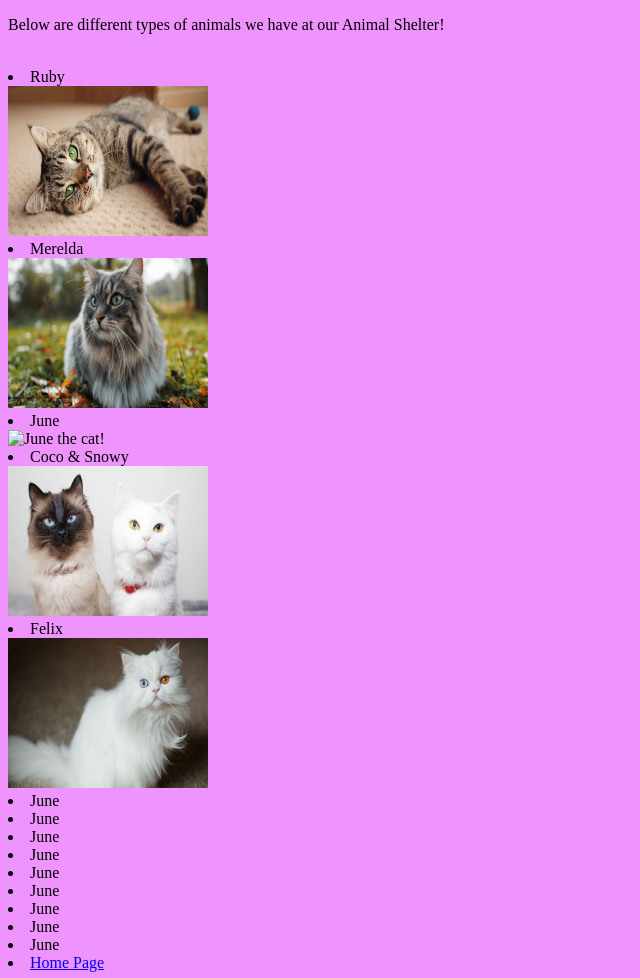
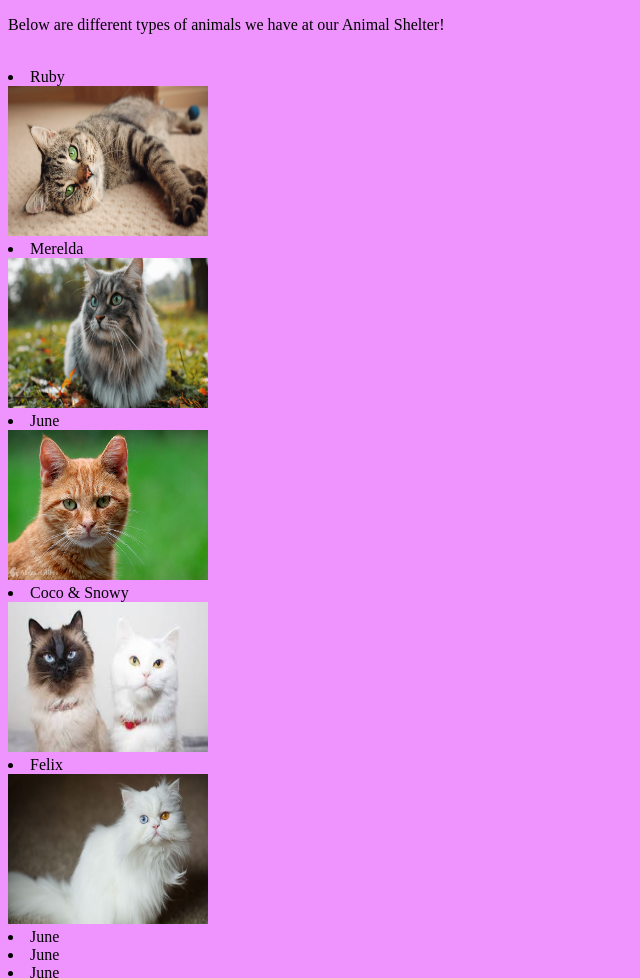
Before and after one commit to careshmar/pets_adoption_agency, a plain HTML site: page PetAdoption.html in a window 1280 px wide. Shown: the top 978 px of the page, without its empty margins (0-640 px from the left). Drawn offline with Linux system fonts and the light colour scheme.

Commit message:
Update PetAdoption.html

```diff
--- a/PetAdoption.html
+++ b/PetAdoption.html
@@ -27,7 +27,7 @@
 
 <li> June </li>
 
-<img src="june" width ="200" height ="150" alt="June the cat!">
+<img src="june.jpg" width ="200" height ="150" alt="June the cat!">
 
 
 <li> Coco & Snowy </li>
```
